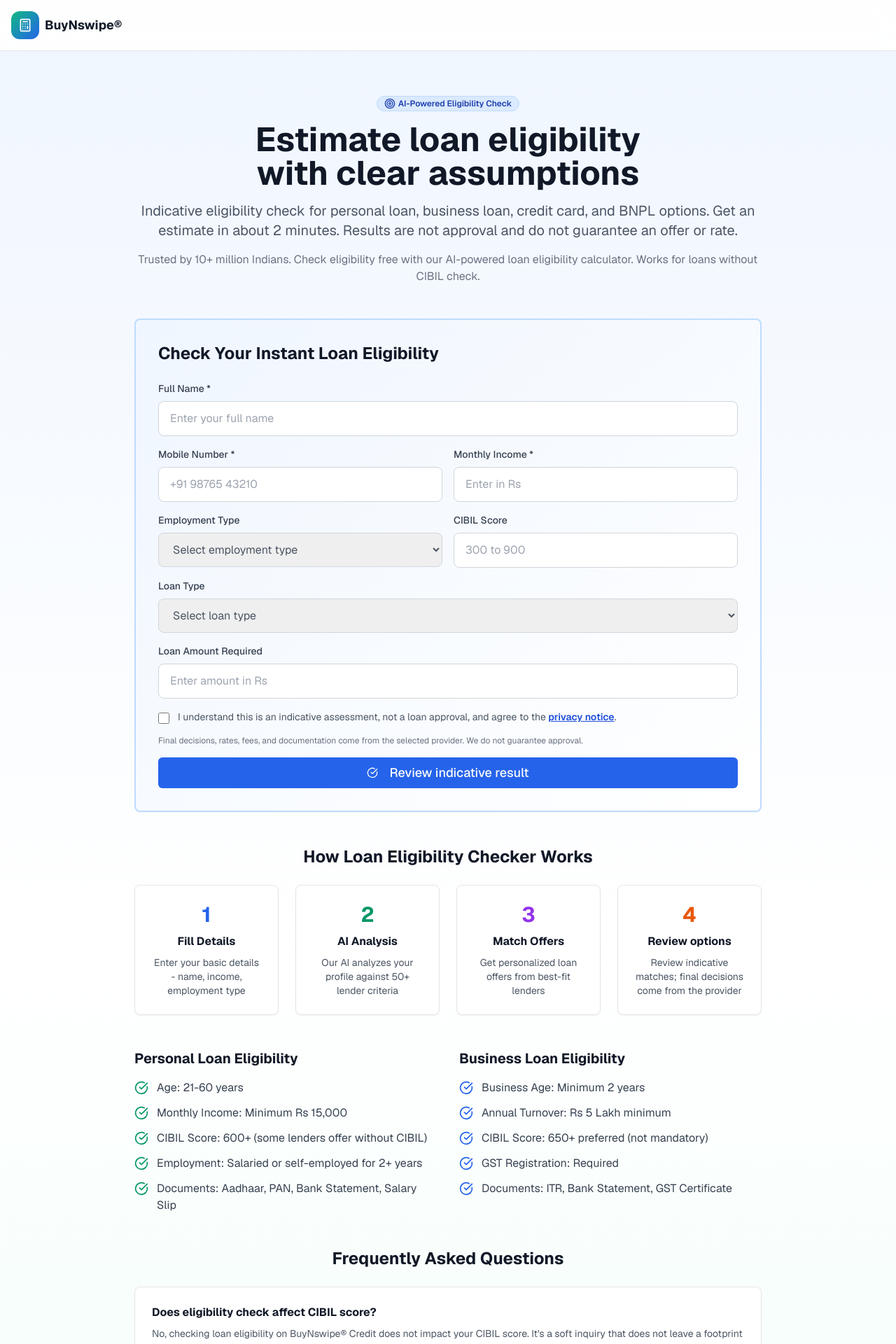
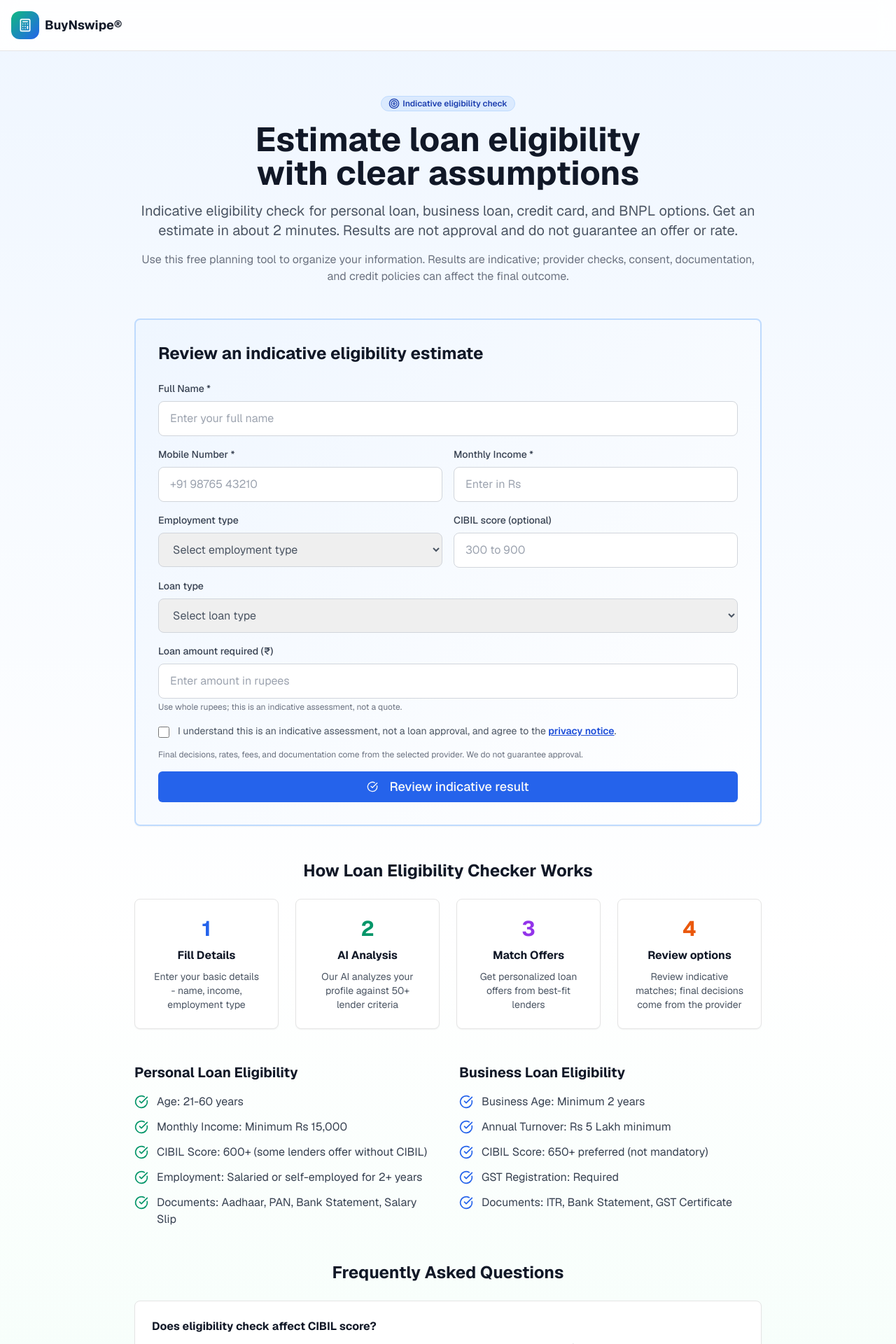
Before and after one commit to buynswipe/buynswipe_frontend, a Next.js app: page /credit/eligibility-checker in a window 1280 px wide. Shown: the top 1920 px of the page at 70% size. Built offline with nearby package versions, Linux system fonts and the light colour scheme.

Commit message:
Improve financial form accessibility and claims

```diff
--- a/app/apply/quick-loan-assessment/page.tsx
+++ b/app/apply/quick-loan-assessment/page.tsx
@@ -77,18 +77,30 @@ export default function QuickLoanAssessmentPage() {
                 </div>
                 <div className="space-y-4">
                   <div>
-                    <label className="block text-sm font-semibold mb-2">Monthly Income (₹)*</label>
+                    <label htmlFor="assessment-income" className="block text-sm font-semibold mb-2">Monthly income (₹)*</label>
+                    <span id="assessment-income-help" className="sr-only">Enter your approximate monthly income in whole rupees.</span>
                     <input
                       type="number"
+                      id="assessment-income"
+                      name="monthlyIncome"
+                      inputMode="numeric"
+                      min="0"
+                      max="10000000"
+                      aria-describedby="assessment-income-help"
                       className="w-full border border-gray-300 rounded-lg p-3"
                       placeholder="50,000"
                       required
                     />
                   </div>
                   <div>
-                    <label className="block text-sm font-semibold mb-2">Existing Monthly EMI (₹)*</label>
+                    <label htmlFor="assessment-existing-emi" className="block text-sm font-semibold mb-2">Existing monthly EMI (₹)*</label>
                     <input
+                      id="assessment-existing-emi"
+                      name="existingMonthlyEmi"
                       type="number"
+                      inputMode="numeric"
+                      min="0"
+                      max="10000000"
                       className="w-full border border-gray-300 rounded-lg p-3"
                       placeholder="10,000"
                       required
@@ -107,9 +119,14 @@ export default function QuickLoanAssessmentPage() {
                 </div>
                 <div className="space-y-4">
                   <div>
-                    <label className="block text-sm font-semibold mb-2">Loan Amount (₹)*</label>
+                    <label htmlFor="assessment-loan-amount" className="block text-sm font-semibold mb-2">Loan amount (₹)*</label>
                     <input
+                      id="assessment-loan-amount"
+                      name="loanAmount"
                       type="number"
+                      inputMode="numeric"
+                      min="1"
+                      max="100000000"
                       className="w-full border border-gray-300 rounded-lg p-3"
                       placeholder="5,00,000"
                       required
@@ -140,15 +157,15 @@ export default function QuickLoanAssessmentPage() {
             <Card>
               <CardContent className="pt-6">
                 <CheckCircle className="w-8 h-8 text-green-600 mb-4" />
-                <h3 className="font-bold text-gray-900 mb-2">Fast Results</h3>
-                <p className="text-sm text-gray-600">Get instant eligibility confirmation within seconds</p>
+                <h3 className="font-bold text-gray-900 mb-2">Indicative results</h3>
+                <p className="text-sm text-gray-600">Review an estimate based on the information you provide</p>
               </CardContent>
             </Card>
             <Card>
               <CardContent className="pt-6">
                 <AlertCircle className="w-8 h-8 text-blue-600 mb-4" />
-                <h3 className="font-bold text-gray-900 mb-2">No Hard Inquiry</h3>
-                <p className="text-sm text-gray-600">Soft check only - won't affect your credit score</p>
+                <h3 className="font-bold text-gray-900 mb-2">Provider checks may apply</h3>
+                <p className="text-sm text-gray-600">Credit policies and consent requirements depend on the provider and product</p>
               </CardContent>
             </Card>
           </div>
--- a/app/credit/eligibility-checker/page.tsx
+++ b/app/credit/eligibility-checker/page.tsx
@@ -82,7 +82,7 @@ export default function EligibilityCheckerPage() {
             <div className="text-center mb-12">
               <Badge className="mb-4 bg-blue-100 text-blue-800 border-blue-200">
                 <Target className="w-4 h-4 mr-1" />
-                AI-Powered Eligibility Check
+                Indicative eligibility check
               </Badge>
               <h1 className="text-4xl md:text-5xl font-bold text-gray-900 mb-4 text-balance">
                 Estimate loan eligibility with clear assumptions
@@ -92,15 +92,15 @@ export default function EligibilityCheckerPage() {
                 an estimate in about 2 minutes. Results are not approval and do not guarantee an offer or rate.
               </p>
               <p className="text-gray-500 mb-8">
-                Trusted by 10+ million Indians. Check eligibility free with our AI-powered loan eligibility calculator.
-                Works for loans without CIBIL check.
+                Use this free planning tool to organize your information. Results are indicative; provider checks, consent,
+                documentation, and credit policies can affect the final outcome.
               </p>
             </div>
 
             {/* Main Calculator Card */}
             <Card className="border-2 border-blue-200 bg-gradient-to-br from-blue-50 to-white mb-12">
               <CardContent className="p-8">
-                <h2 className="text-2xl font-bold text-gray-900 mb-6">Check Your Instant Loan Eligibility</h2>
+                <h2 className="text-2xl font-bold text-gray-900 mb-6">Review an indicative eligibility estimate</h2>
                 <div className="space-y-4">
                   <div>
                     <label className="block text-sm font-medium text-gray-700 mb-2">Full Name *</label>
@@ -132,8 +132,8 @@ export default function EligibilityCheckerPage() {
 
                   <div className="grid md:grid-cols-2 gap-4">
                     <div>
-                      <label className="block text-sm font-medium text-gray-700 mb-2">Employment Type</label>
-                      <select className="w-full px-4 py-3 border border-gray-300 rounded-lg focus:ring-2 focus:ring-blue-500 focus:border-transparent text-gray-600">
+                      <label htmlFor="eligibility-employment" className="block text-sm font-medium text-gray-700 mb-2">Employment type</label>
+                      <select id="eligibility-employment" defaultValue="" className="w-full px-4 py-3 border border-gray-300 rounded-lg focus:ring-2 focus:ring-blue-500 focus:border-transparent text-gray-600" required>
                         <option>Select employment type</option>
                         <option>Salaried</option>
                         <option>Self-Employed</option>
@@ -143,9 +143,15 @@ export default function EligibilityCheckerPage() {
                       </select>
                     </div>
                     <div>
-                      <label className="block text-sm font-medium text-gray-700 mb-2">CIBIL Score</label>
+                      <label htmlFor="eligibility-cibil" className="block text-sm font-medium text-gray-700 mb-2">CIBIL score (optional)</label>
                       <input
+                        id="eligibility-cibil"
+                        name="cibilScore"
                         type="number"
+                        min="300"
+                        max="900"
+                        inputMode="numeric"
+                        aria-describedby="eligibility-cibil-help"
                         placeholder="300 to 900"
                         className="w-full px-4 py-3 border border-gray-300 rounded-lg focus:ring-2 focus:ring-blue-500 focus:border-transparent"
                       />
@@ -153,8 +159,8 @@ export default function EligibilityCheckerPage() {
                   </div>
 
                   <div>
-                    <label className="block text-sm font-medium text-gray-700 mb-2">Loan Type</label>
-                    <select className="w-full px-4 py-3 border border-gray-300 rounded-lg focus:ring-2 focus:ring-blue-500 focus:border-transparent text-gray-600">
+<label htmlFor="eligibility-loan-type" className="block text-sm font-medium text-gray-700 mb-2">Loan type</label>
+                      <select id="eligibility-loan-type" defaultValue="" className="w-full px-4 py-3 border border-gray-300 rounded-lg focus:ring-2 focus:ring-blue-500 focus:border-transparent text-gray-600" required>
                       <option>Select loan type</option>
                       <option>Personal Loan</option>
                       <option>Business Loan</option>
@@ -167,12 +173,20 @@ export default function EligibilityCheckerPage() {
                   </div>
 
                   <div>
-                    <label className="block text-sm font-medium text-gray-700 mb-2">Loan Amount Required</label>
+                    <label htmlFor="eligibility-loan-amount" className="block text-sm font-medium text-gray-700 mb-2">Loan amount required (₹)</label>
                     <input
+                      id="eligibility-loan-amount"
+                      name="loanAmount"
                       type="number"
-                      placeholder="Enter amount in Rs"
+                      inputMode="numeric"
+                      min="1"
+                      max="100000000"
+                      placeholder="Enter amount in rupees"
+                      aria-describedby="eligibility-loan-amount-help"
                       className="w-full px-4 py-3 border border-gray-300 rounded-lg focus:ring-2 focus:ring-blue-500 focus:border-transparent"
+                      required
                     />
+                    <p id="eligibility-loan-amount-help" className="mt-1 text-xs text-gray-500">Use whole rupees; this is an indicative assessment, not a quote.</p>
                   </div>
 
                   <label className="flex items-start gap-3 text-sm text-gray-600"><input type="checkbox" required className="mt-1 size-4 rounded border-gray-300 text-blue-600 focus:ring-blue-600" /><span>I understand this is an indicative assessment, not a loan approval, and agree to the <a href="/privacy" className="font-semibold text-blue-700 underline">privacy notice</a>.</span></label>
@@ -283,8 +297,7 @@ export default function EligibilityCheckerPage() {
                   <CardContent className="p-6">
                     <h3 className="font-bold text-gray-900 mb-2">Does eligibility check affect CIBIL score?</h3>
                     <p className="text-gray-600 text-sm">
-                      No, checking loan eligibility on BuyNswipe® Credit does not impact your CIBIL score. It's a soft
-                      inquiry that does not leave a footprint on your credit report.
+                      This tool is intended as an indicative assessment. Whether a later provider check affects your CIBIL score depends on the provider, product, and the consent you give at that step.
                     </p>
                   </CardContent>
                 </Card>
@@ -315,8 +328,7 @@ export default function EligibilityCheckerPage() {
                   <CardContent className="p-6">
                     <h3 className="font-bold text-gray-900 mb-2">How accurate is the eligibility checker?</h3>
                     <p className="text-gray-600 text-sm">
-                      Our AI-powered eligibility checker has 85%+ accuracy. It analyzes your profile against 50+ lender
-                      criteria to predict approval probability and suggest best-fit lenders.
+                      This tool provides an indicative estimate from the information you enter. It does not predict approval, and provider criteria, documentation, and credit checks may change the outcome.
                     </p>
                   </CardContent>
                 </Card>
```
